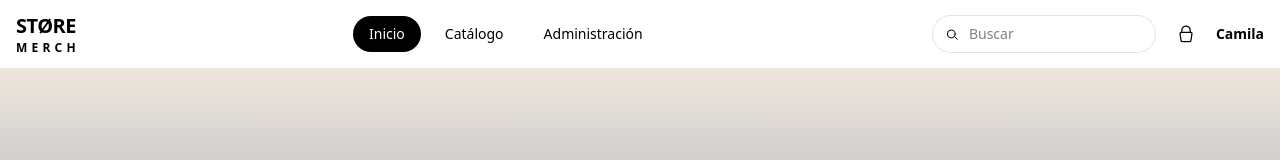
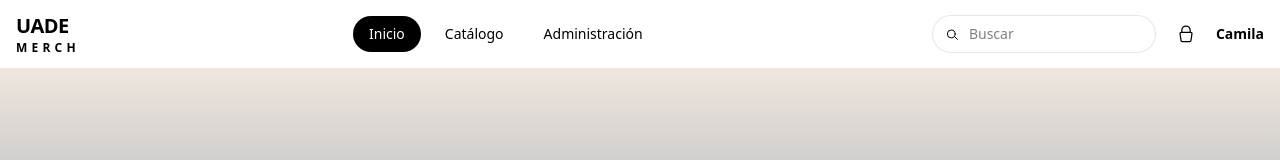
Before and after one commit to Apaulise/UadeStore, a React app in the folder frontend/: page / in a window 1280 px wide. Shown: the top 160 px of the page. Built offline with nearby package versions, Linux system fonts and the light colour scheme; the HTML template or start-up script is replaced by a standard one.

Commit message:
HomeScreen v1

```diff
--- a/frontend/src/components/layout/Header.jsx
+++ b/frontend/src/components/layout/Header.jsx
@@ -81,7 +81,7 @@ const Header = () => {
         <div className="flex items-center justify-between gap-4 lg:justify-normal lg:gap-8">
           <div className="min-w-0">
             <Link to="/" className="flex flex-col leading-none">
-              <span className="text-xl font-extrabold tracking-tight">STØRE</span>
+              <span className="text-xl font-extrabold tracking-tight">UADE</span>
               <span className="text-xs font-semibold tracking-[0.35em] text-brand-text/70">
                 MERCH
               </span>
```
Also changed, not shown: 1 other file (tests, documents, lock files or other folders).
